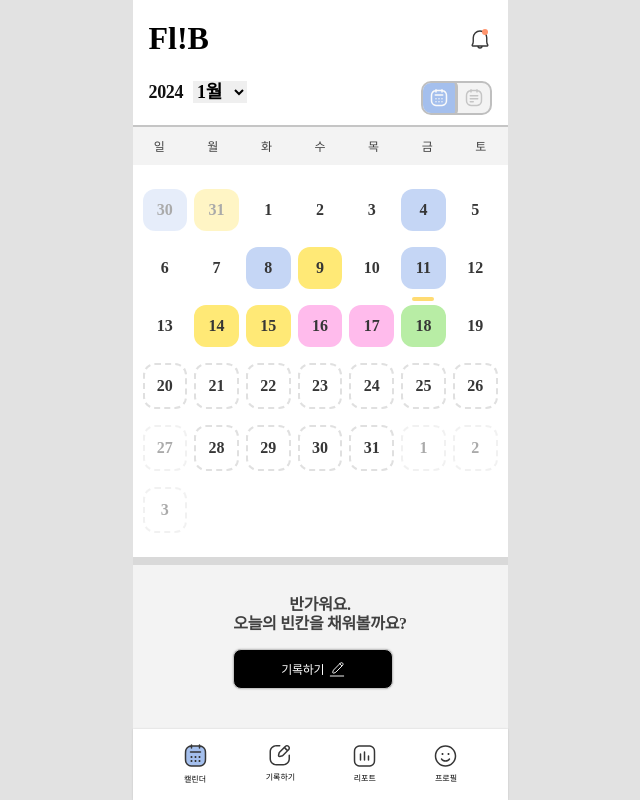
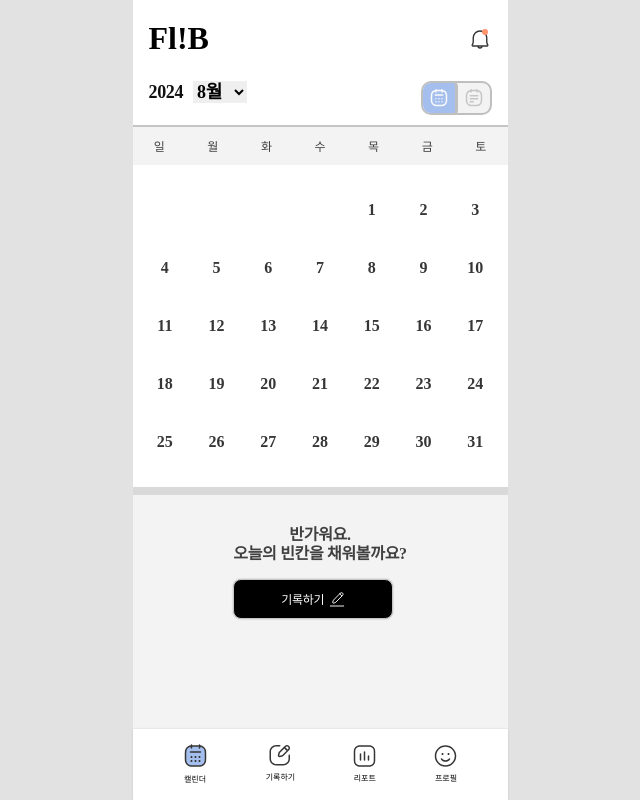
Before and after one commit to f-lb/frontend, a React (Create React App) app: page / in a window 1280 px wide. Shown: the whole page, without its empty margins (320-960 px from the left). Built offline with nearby package versions, Linux system fonts and the light colour scheme; a web font is replaced by a local one.

Commit message:
monthly 달력 동적 완성

```diff
--- a/package.json
+++ b/package.json
@@ -16,6 +16,7 @@
     "react-router": "^6.25.1",
     "react-router-dom": "^6.25.1",
     "react-scripts": "5.0.1",
+    "recoil": "^0.7.7",
     "styled-components": "^6.1.11",
     "web-vitals": "^2.1.4"
   },
--- a/src/components/MontlyModeCalendarPage.jsx
+++ b/src/components/MontlyModeCalendarPage.jsx
@@ -1,5 +1,8 @@
 import styled from "styled-components";
 import RecordIcon from "../assets/record-icon.svg";
+import { getDatesByMon } from "../util";
+import { useRecoilValue } from "recoil";
+import { selectedMonthState } from "../recoil/atom";
 
 const mockDatas = [
   {
@@ -292,6 +295,8 @@ const mockDatas = [
 ];
 
 export default function MontlyModeCalendarPage() {
+  const selectedMonth = useRecoilValue(selectedMonthState);
+
   return (
     <>
       <WeeksBar>
@@ -304,7 +309,7 @@ export default function MontlyModeCalendarPage() {
         <li>토</li>
       </WeeksBar>
       <Calendar>
-        {mockDatas.map((data) => (
+        {getDatesByMon({ year: 2024, mon: selectedMonth }).map((data) => (
           <li style={{ position: "relative" }}>
             {data.today && <StatusBar />}
             <Date
@@ -312,7 +317,7 @@ export default function MontlyModeCalendarPage() {
               $isFuture={data.future}
               $color={data.color}
             >
-              {data.date}
+              {data > 0 && data}
             </Date>
           </li>
         ))}
@@ -324,10 +329,8 @@ export default function MontlyModeCalendarPage() {
             오늘의 빈칸을 채워볼까요?
           </p>
           <button>
-            <span>
-              기록하기
-            </span>
-            <img src={RecordIcon} alt="record icon"/>
+            <span>기록하기</span>
+            <img src={RecordIcon} alt="record icon" />
           </button>
         </Guide>
       </RecordEmpty>
--- a/src/index.js
+++ b/src/index.js
@@ -1,14 +1,17 @@
-import React from 'react';
-import ReactDOM from 'react-dom/client';
-import './index.css';
-import App from './App';
-import reportWebVitals from './reportWebVitals';
+import React from "react";
+import ReactDOM from "react-dom/client";
+import "./index.css";
+import App from "./App";
+import reportWebVitals from "./reportWebVitals";
+import { RecoilRoot } from "recoil";
 
-const root = ReactDOM.createRoot(document.getElementById('root'));
+const root = ReactDOM.createRoot(document.getElementById("root"));
 root.render(
-  <React.StrictMode>
-    <App />
-  </React.StrictMode>
+  <RecoilRoot>
+    <React.StrictMode>
+      <App />
+    </React.StrictMode>
+  </RecoilRoot>
 );
 
 // If you want to start measuring performance in your app, pass a function
--- a/src/pages/CalendarPage.jsx
+++ b/src/pages/CalendarPage.jsx
@@ -1,16 +1,21 @@
 import styled from "styled-components";
 import BellIcon from "../assets/bell.svg";
-import ArrowIcon from "../assets/arrow.svg";
 import CalendarSIcon01 from "../assets/calendar_s01.svg";
 import CalendarSIcon02 from "../assets/calendar_s02.svg";
 import Filled_CalendarSIcon01 from "../assets/calendar_s01_filled.svg";
 import Filled_CalendarSIcon02 from "../assets/calendar_s02_filled.svg";
 import { useState } from "react";
 import { NavLink, Outlet } from "react-router-dom";
+import { useRecoilState } from "recoil";
+import { selectedMonthState } from "../recoil/atom";
 
 export default function CalendarPage() {
   const [calendarType, setCalendarType] = useState("monthlyMode");
-  const [selectedMonth, setSelectedMonth] = useState();
+  const [selectedMonth, setSelectedMonth] = useRecoilState(selectedMonthState);
+
+  const handleMonthChange = (e) => {
+    setSelectedMonth(+e.target.value[0]);
+  };
 
   return (
     <Container>
@@ -24,19 +29,19 @@ export default function CalendarPage() {
             <h3>2024</h3>
           </YearCtrl>
           <YearCtrl>
-            <Select>
-              <option>1월</option>
-              <option>2월</option>
-              <option>3월</option>
-              <option>4월</option>
-              <option>5월</option>
-              <option>6월</option>
-              <option>7월</option>
-              <option>8월</option>
-              <option>9월</option>
-              <option>10월</option>
-              <option>11월</option>
-              <option>12월</option>
+            <Select onChange={handleMonthChange} value={String(selectedMonth)}>
+              <option value="1">1월</option>
+              <option value="2">2월</option>
+              <option value="3">3월</option>
+              <option value="4">4월</option>
+              <option value="5">5월</option>
+              <option value="6">6월</option>
+              <option value="7">7월</option>
+              <option value="8">8월</option>
+              <option value="9">9월</option>
+              <option value="10">10월</option>
+              <option value="11">11월</option>
+              <option value="12">12월</option>
             </Select>
           </YearCtrl>
         </DateCtrl>
--- a/src/pages/RecordPage.jsx
+++ b/src/pages/RecordPage.jsx
@@ -1,7 +1,4 @@
 import styled from "styled-components";
-import BackIcon from "../assets/back.svg";
-import { Link } from "react-router-dom";
-import ArrowIcon from "../assets/arrow-white.svg";
 
 const Day = ["", "월", "화", "수", "목", "금", "토", "일"];
 
--- /dev/null
+++ b/src/recoil/atom.js
@@ -0,0 +1,8 @@
+import dayjs from "dayjs";
+import { atom } from "recoil";
+const selectedMonthState = atom({
+  key: "selected-month",
+  default: dayjs().month() + 1,
+});
+
+export { selectedMonthState };
--- /dev/null
+++ b/src/util/index.js
@@ -0,0 +1,38 @@
+export function getDatesByMon({ year, mon }) {
+  let days;
+  switch (mon) {
+    case 1:
+    case 3:
+    case 5:
+    case 7:
+    case 8:
+    case 10:
+    case 12:
+      days = 31;
+      break;
+    case 4:
+    case 6:
+    case 9:
+    case 11:
+      days = 30;
+      break;
+    case 2:
+      days = (year % 4 === 0 && year % 100 !== 0) || year % 400 === 0 ? 29 : 28;
+      break;
+    default:
+  }
+
+  const Dates = Array(days)
+    .fill(0)
+    .map((_, i) => i + 1);
+
+  let tap = new window.Date(year, mon - 1, 1).getDay() - 1;
+  // if (tap < 0) {
+  //   tap = 6;
+  // }
+
+  for (let i = 0; i < tap + 1; i++) {
+    Dates.unshift(-1);
+  }
+  return Dates;
+}
```
Also changed, not shown: 1 other file (tests, documents, lock files or other folders).
